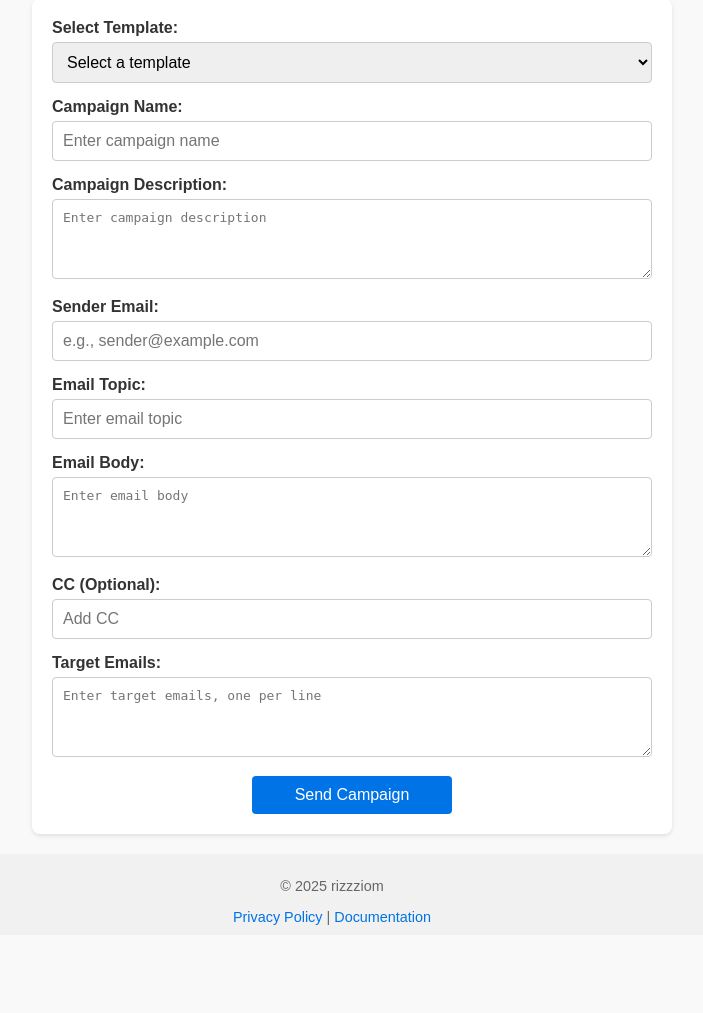
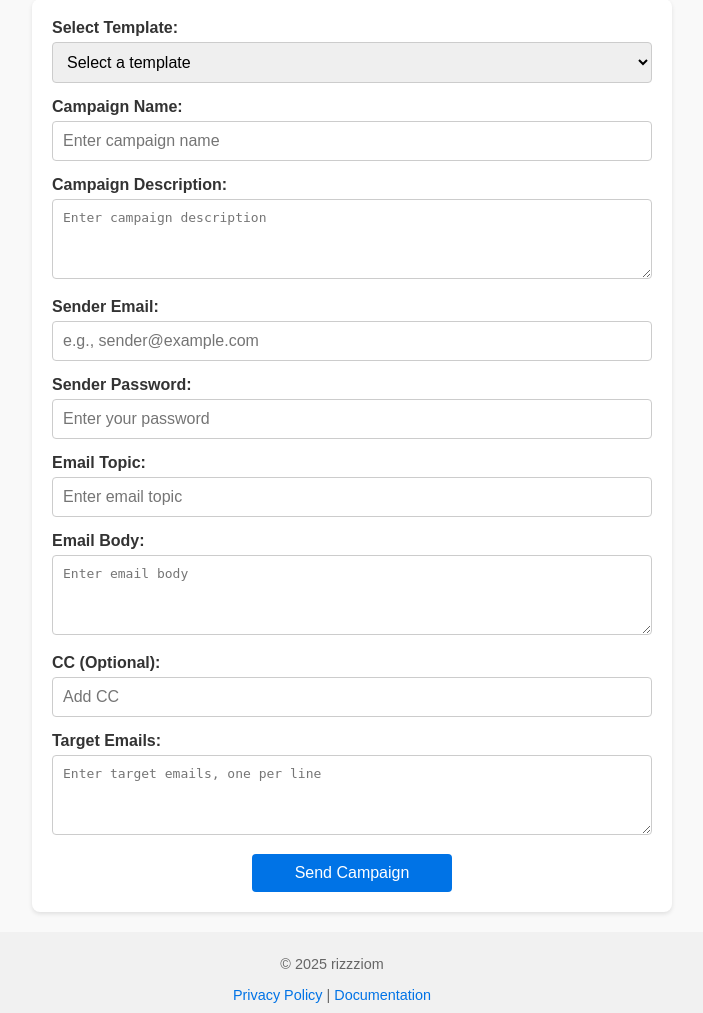
Before and after one commit to RIZZZIOM/PhishMeNot, a Flask app: page /campaigns in a window 1280 px wide. Shown: the part 288-1301 px from the top of the page, without its empty margins (308-1011 px from the left). Run offline with Flask 3, Linux system fonts and the light colour scheme.

Commit message:
added sender email and password fields

```diff
--- a/web/templates/campaigns.html
+++ b/web/templates/campaigns.html
@@ -59,6 +59,10 @@
                 <input type="email" id="senderEmail" name="senderEmail" placeholder="e.g., sender@example.com" required>
             </div>
             <div class="form-group">
+                <label for="senderPassword">Sender Password:</label>
+                <input type="password" id="senderPassword" name="senderPassword" placeholder="Enter your password" required>
+            </div>
+            <div class="form-group">
                 <label for="emailTopic">Email Topic:</label>
                 <input type="text" id="emailTopic" name="emailTopic" placeholder="Enter email topic" required>
             </div>
```
